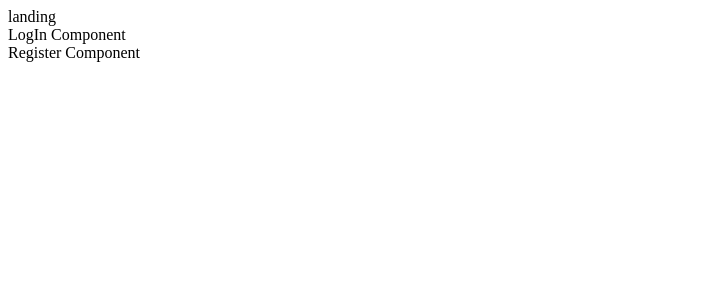
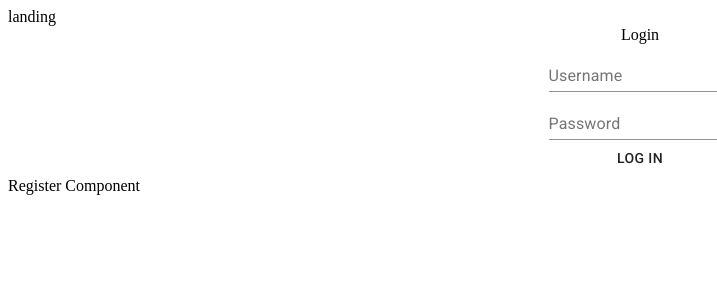
Before and after one commit to maxfer03/ns-assessment-covid, a React (Create React App) app: page / in a window 1280 px wide. Shown: the top 300 px of the page, without its empty margins (0-717 px from the left). Built offline with nearby package versions, Linux system fonts and the light colour scheme.

Commit message:
developing login - need to connect to redux

```diff
--- a/package.json
+++ b/package.json
@@ -3,6 +3,7 @@
   "version": "0.1.0",
   "private": true,
   "dependencies": {
+    "@fontsource/roboto": "^4.5.0",
     "@material-ui/core": "^4.12.3",
     "@testing-library/jest-dom": "^5.14.1",
     "@testing-library/react": "^11.2.7",
--- a/public/index.html
+++ b/public/index.html
@@ -15,6 +15,8 @@
       user's mobile device or desktop. See https://developers.google.com/web/fundamentals/web-app-manifest/
     -->
     <link rel="manifest" href="%PUBLIC_URL%/manifest.json" />
+
+    <link rel="stylesheet" href="https://fonts.googleapis.com/css?family=Roboto:300,400,500,700&display=swap" />
     <!--
       Notice the use of %PUBLIC_URL% in the tags above.
       It will be replaced with the URL of the `public` folder during the build.
--- a/src/App.js
+++ b/src/App.js
@@ -4,7 +4,9 @@ import {
   Route,
   Link
 } from "react-router-dom";
+import "@fontsource/roboto"
 import { Landing } from "./views/Landing";
+
 
 
 function App() {
--- a/src/components/LogIn.js
+++ b/src/components/LogIn.js
@@ -1,9 +1,47 @@
-import React from "react";
+import React, { useState } from "react";
+import {
+  TextField,
+  Box,
+  FormControl,
+  Input,
+  InputLabel,
+  Container,
+  Button,
+} from "@material-ui/core";
 
 export const LogIn = () => {
-  return(
-    <div>LogIn Component</div>
+  const userInitialState = {
+    username: "",
+    password: "",
+  };
+  const [user, setUser] = useState(userInitialState);
 
-  )
+  const handleChange = (e) => {
+    setUser({
+      ...user,
+      [e.target.id]: e.target.value,
+    });
+  };
 
-}
+  const handleSubmit = () => {
+    setUser(userInitialState)
+  };
+
+  return (
+    <Box display="flex" flexDirection="column" alignItems="center">
+      <Box>Login</Box>
+      <FormControl>
+        <InputLabel htmlFor="username">Username</InputLabel>
+        <Input id="username" value={user.username} onChange={(e) => handleChange(e)} />
+      </FormControl>
+      <FormControl>
+        <InputLabel htmlFor="password">Password</InputLabel>
+        <Input id="password" type='password' value={user.password} onChange={(e) => handleChange(e)} />
+      </FormControl>
+      <Button onClick={() => handleSubmit()}>Log in</Button>
+      {/* <TextField id="standard-basic" label="Username" type="text" required = 'true' />
+        <TextField id="standard-basic" label="Password" type="password" required = 'true'/>
+        <Input type = "submit"/> */}
+    </Box>
+  );
+};
```
Also changed, not shown: 1 other file (tests, documents, lock files or other folders).
